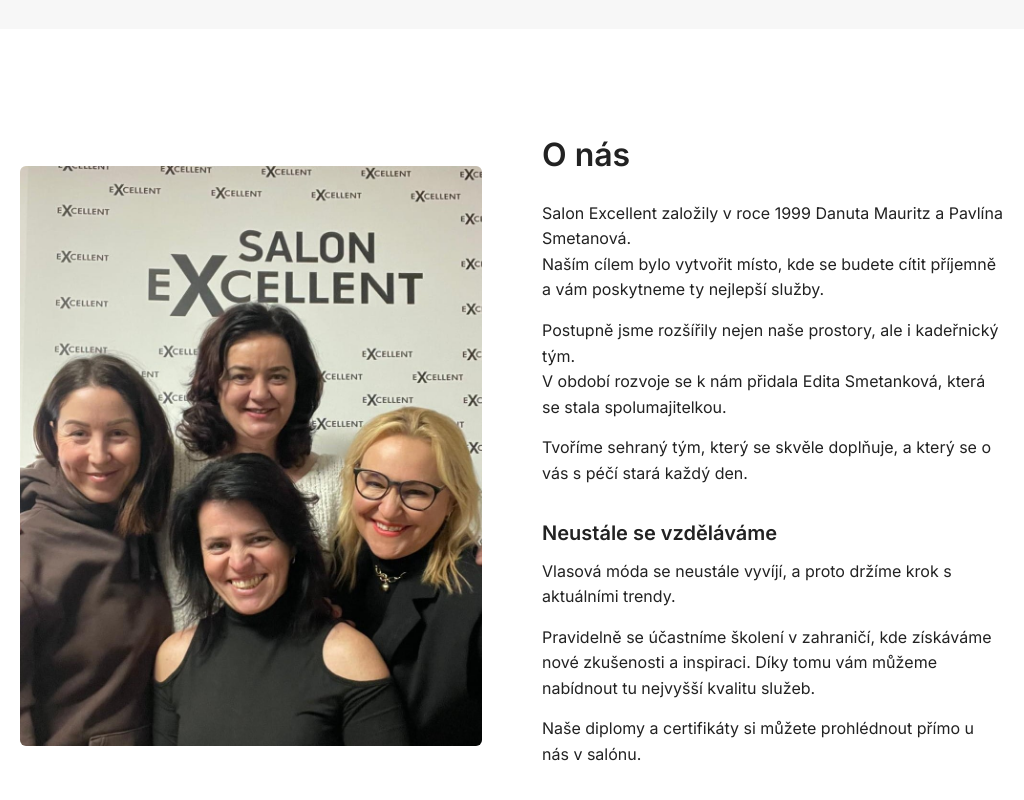
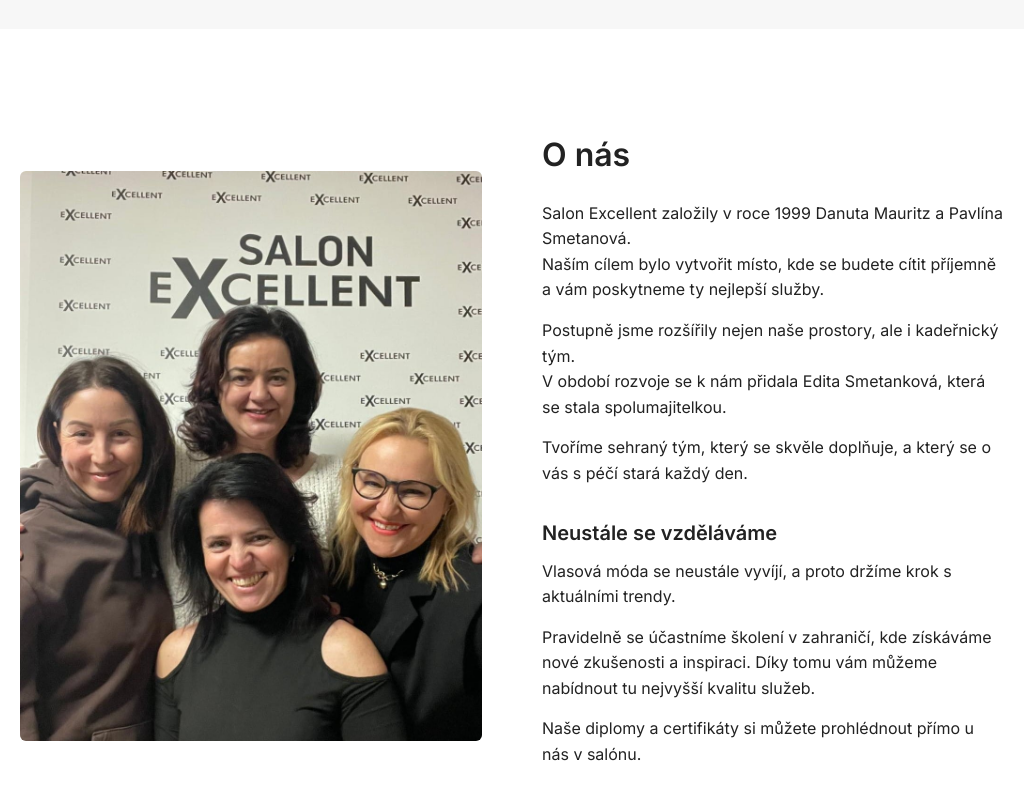
Before and after one commit to ZajaIT/Salon-Excellent, a plain HTML site: page index.html in a window 1024 px wide. Shown: the part 937-1737 px from the top of the page. Drawn offline with Linux system fonts and the light colour scheme.

Commit message:
Update index.html

```diff
--- a/index.html
+++ b/index.html
@@ -1537,6 +1537,11 @@ nav.open {
     background: rgba(0,0,0,0.4);
     z-index: 999;
   }
+   .about-image img {
+    width: 100%;
+    height: auto;
+    object-fit: contain;
+  }
 
 }
 
```
